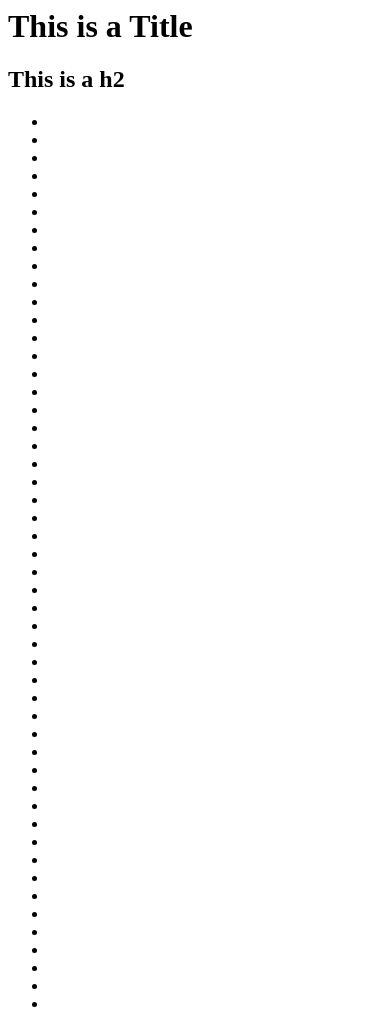
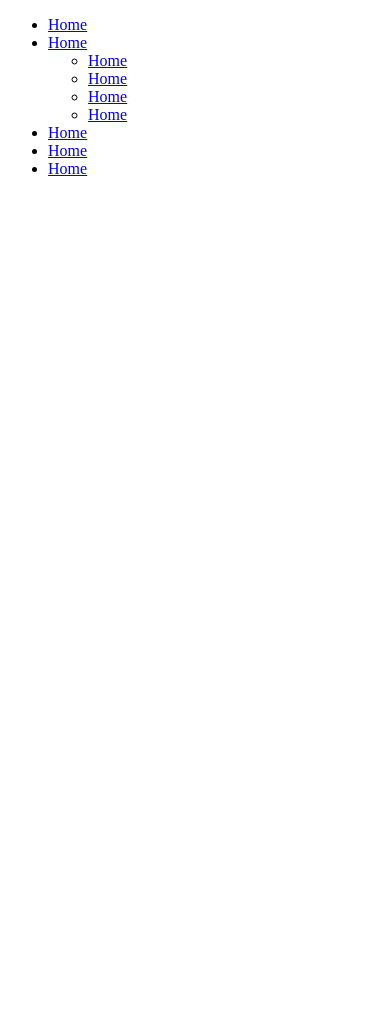
Before and after one commit to gpwebdev/HTML-CSS-Template, a plain HTML site: page index.html in a window 390 px wide. After the commit the page ends 844 px from the top, so only its background shows below. Drawn offline with Linux system fonts and the light colour scheme.

Commit message:
New project files

```diff
--- /dev/null
+++ b/css/screen.css
@@ -0,0 +1,101 @@
+/*############################################
+@author:	gpwebdev
+##############################################
+#### NOTES ####
+
+--------------------------------------------*/
+
+/*#### RESET ####*/
+* {padding:0;margin:0;}
+html{/*min-height:101%;*/}
+body {overflow-y:scroll;}
+img{ border:none;}
+h1, h2, h3, h4, h5, h6 {font-weight:normal;}
+
+/*#### STICKY FOOTER ####*/
+html, body {height: 100%;}
+.wrapper {
+	min-height: 100%;
+	height: auto !important;
+	height: 100%;
+	margin: 0 auto -40px;
+}
+.footer_container, .push {
+	height: 40px;
+}
+
+/*#### UTILITIES ####*/
+.clearboth {clear:both;}
+.bold {font-weight:bold !important;}
+.no_desk {display:none !important;}
+
+/*#### MARGINS AND PADDING ####*/
+.nomar {margin:0 !important;}
+.nomarleft {margin-left:0 !important;}
+.nomarright {margin-right:0 !important;}
+.marbot5 {margin-bottom:5px;}
+.marbot10 {margin-bottom:10px;}
+.marbot20 {margin-bottom:20px;}
+.marbot30 {margin-bottom:30px;}
+
+/*#### COLOURS ####*/
+.black {color:#000000;}
+
+/*#### FONTS AND SIZES ####*/
+.text {
+	font-family:Arial, Helvetica, sans-serif;
+	font-size:12px;
+	line-height:18px;
+	color:#333333;
+}
+.text a {
+	color:#333333;
+	text-decoration:none;
+}
+.text a:hover {
+	text-decoration:underline;
+}
+
+/*--------------------------------------------*/
+
+/*#### STRUCTURE ####*/
+
+body{
+    background:#fff;
+}
+.container {
+	width:980px;
+	margin:0 auto;
+}
+/*#### HEADER ####*/
+.logo {
+	display:block;
+	width:193px;
+	height:75px;
+}
+/*#### NAVIGATION ####*/
+.main_nav {
+
+}
+.main_nav li{
+	list-style:none;
+	float:left;
+}
+.main_nav li a.menu {
+	display:block;
+	text-decoration:none;
+	font-family:Arial, Helvetica, sans-serif;
+	font-size:12px;
+	line-height:18px;
+	color:#333333;
+}
+.main_nav li.active a.menu {
+}
+.main_nav li:hover a.menu {
+}
+.sub_nav {
+	display:none;
+}
+/*#### FOOTER ####*/
+
+/*#### CONTENT ####*/
--- a/index.html
+++ b/index.html
@@ -1,59 +1,56 @@
+<!DOCTYPE html>
 <html>
-<head></head>
+<head>
+
+    <title>WebStyling</title>
+
+    <!--META-->
+    <meta http-equiv="Content-Type" content="text/html; charset=utf-8" />
+    <!-- <meta name="viewport" content="width=1200" /> -->
+    <!-- <meta name="viewport" content="width=320" /> -->
+
+    <!--CSS-->
+    <link rel="stylesheet" type="text/css" href="css/stylesheet.css" />
+    <link rel="stylesheet" type="text/css" href="css/screen.css" media="screen and (min-width: 570px)" title="standard" />
+    <link rel="stylesheet" type="text/css" href="css/mobile.css" media="screen and (max-width: 570px), screen and (max-device-width: 570px)" title="standard" />
+	<!--[if lt IE 9]><link type="text/css" rel="stylesheet" href="css/screen.css"><![endif]-->
+
+</head>
+
 <body>
-	<h1>This is a Title</h1>
-	<h2>This is a h2</h2>
-	<ul>
-		<li></li>
-		<li></li>
-		<li></li>
-		<li></li>
-		<li></li>
-		<li></li>
-		<li></li>
-		<li></li>
-		<li></li>
-		<li></li>
-		<li></li>
-		<li></li>
-		<li></li>
-		<li></li>
-		<li></li>
-		<li></li>
-		<li></li>
-		<li></li>
-		<li></li>
-		<li></li>
-		<li></li>
-		<li></li>
-		<li></li>
-		<li></li>
-		<li></li>
-		<li></li>
-		<li></li>
-		<li></li>
-		<li></li>
-		<li></li>
-		<li></li>
-		<li></li>
-		<li></li>
-		<li></li>
-		<li></li>
-		<li></li>
-		<li></li>
-		<li></li>
-		<li></li>
-		<li></li>
-		<li></li>
-		<li></li>
-		<li></li>
-		<li></li>
-		<li></li>
-		<li></li>
-		<li></li>
-		<li></li>
-		<li></li>
-		<li></li>
-	</ul>
+
+<div class="wrapper">
+
+    <div class="header">
+    	<div class="container">
+
+        	<a href="index.html" class="logo"></a>
+
+        	<ul class="main_nav">
+            	<li class="active"><a href="#" class="menu">Home</a></li>
+                <li><a href="#" class="menu">Home</a>
+                	<ul class="sub_nav">
+                    	<li><a href="#" class="menu">Home</a></li>
+                        <li><a href="#" class="menu">Home</a></li>
+                        <li><a href="#" class="menu">Home</a></li>
+                        <li><a href="#" class="menu">Home</a></li>
+                    </ul>
+                </li>
+                <li><a href="#" class="menu">Home</a></li>
+                <li><a href="#" class="menu">Home</a></li>
+                <li><a href="#" class="menu">Home</a></li>
+            </ul>
+
+    	</div><!--container-->
+    </div><!--header-->
+
+    <div class="push"></div>
+
+</div><!--wrapper-->
+
+<div class="footer_container">
+
+</div>
+
 </body>
 </html>
```
